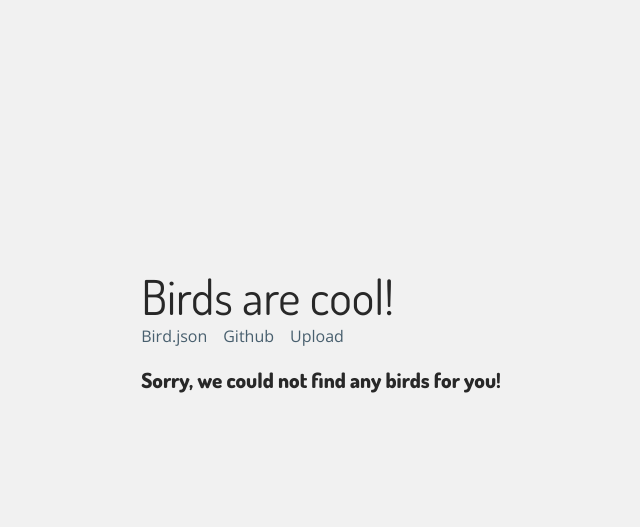
After one commit to vallode/birdsarecool, a Flask app: template templates/404.html in a window 1280 px wide. The commit adds this page. Shown: the top 527 px of the page, without its empty margins (319-959 px from the left). Run offline with Flask 2, Linux system fonts and the light colour scheme; the template is opened without the code that fills it, so the values that code supplies are empty.

Commit message:
Added favicon Addeda  404 page

```diff
--- a/birds.py
+++ b/birds.py
@@ -1,4 +1,4 @@
-from flask import Flask, request, send_from_directory, render_template, redirect, jsonify, url_for, flash
+from flask import Flask, abort, request, send_from_directory, render_template, redirect, jsonify, url_for, flash
 from hurry.filesize import size, alternative
 from werkzeug.utils import secure_filename
 from flask_bcrypt import Bcrypt
@@ -100,6 +100,11 @@ def allowed_file(filename):
     return "." in filename and filename.split(".")[-1].lower() in allowed_extensions
 
 
+@app.errorhandler(404)
+def page_not_found(e):
+    return render_template('404.html'), 404
+
+
 @app.route("/", methods=["GET", "POST"])
 def index():
     options = stats()
@@ -186,10 +191,14 @@ def review():
 
 @app.route("/bird.json")
 def bird():
-    bird_object = {
-        'url': f"{request.url_root}{random_bird()}"
-    }
-    return jsonify(bird_object)
+    birds_folder = os.listdir("static/birds")
+    try:
+        bird_object = {
+            'url': f"{request.url_root}{random_bird(birds_folder)}"
+        }
+        return jsonify(bird_object)
+    except ValueError:
+        abort(404)
 
 
 if __name__ == '__main__':
--- a/static/style.scss
+++ b/static/style.scss
@@ -110,6 +110,8 @@ main {
 
     margin: 2vh;
     max-width: 500px;
+    min-width: 280px;
+    min-height: 256px;
 
     span {
         color: #b41b1d;
--- /dev/null
+++ b/templates/404.html
@@ -0,0 +1,4 @@
+{% extends "layout.html" %}
+{% block body %}
+<h2>Sorry, we could not find any birds for you!</h2>
+{% endblock %}
--- a/templates/layout.html
+++ b/templates/layout.html
@@ -7,6 +7,7 @@
     <meta name="description" content="For all your random bird needs">
 
     <link rel="stylesheet" href="{{ url_for('static', filename='style.css') }}">
+    <link rel="shortcut icon" href="{{ url_for('static', filename='birb.png') }}">
     <link href="http://fonts.googleapis.com/css?family=Open+Sans|Dosis:400,800" rel="stylesheet" type="text/css" />
 </head>
 <body>
```
Also changed, not shown: static/style.css (+1 -1 lines), static/birb.png (added), 1 other file.
